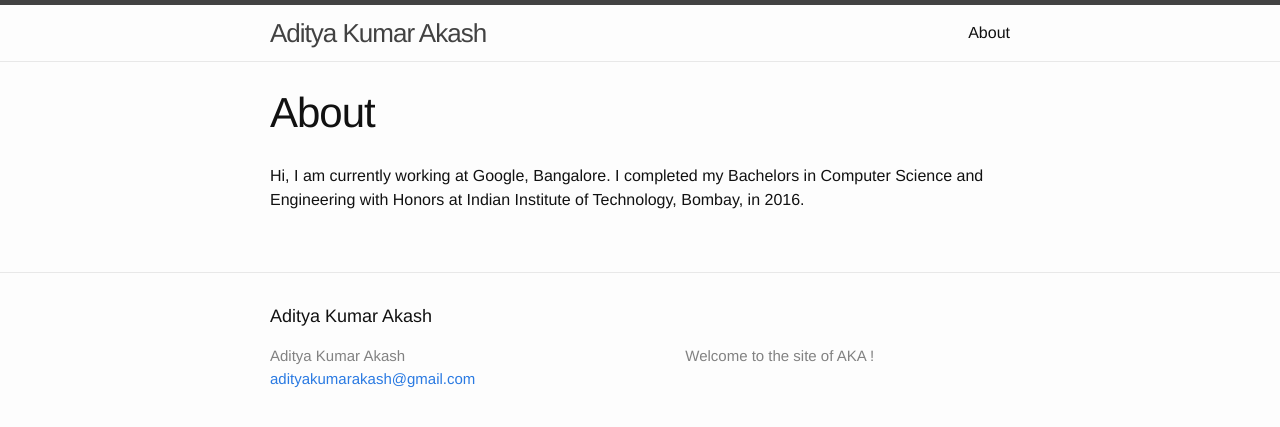
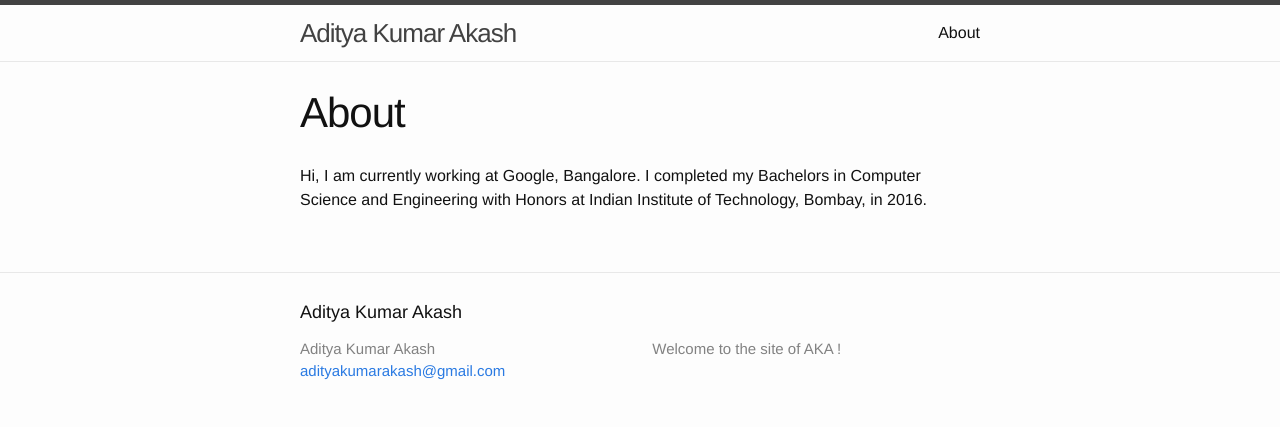
Before and after one commit to adityakumarakash/adityakumarakash.github.io, a Jekyll site: the page built from about.md, in a window 1280 px wide. Shown: the top 427 px of the page. Built offline with Jekyll 4.4.1, drawn with Linux system fonts in a browser that asks for light colours.

Commit message:
Update head.html

```diff
--- a/_includes/head.html
+++ b/_includes/head.html
@@ -5,7 +5,7 @@
 
   <title>{% if page.title %}{{ page.title | escape }}{% else %}{{ site.title | escape }}{% endif %}</title>
   <meta name="description" content="{% if page.excerpt %}{{ page.excerpt | strip_html | strip_newlines | truncate: 160 }}{% else %}{{ site.description }}{% endif %}">
-
+  <link rel="stylesheet" href="/css/bootstrap.css">
   <link rel="stylesheet" href="{{ "/css/main.css" | prepend: site.baseurl }}">
   <link rel="canonical" href="{{ page.url | replace:'index.html','' | prepend: site.baseurl | prepend: site.url }}">
   <link rel="alternate" type="application/rss+xml" title="{{ site.title }}" href="{{ "/feed.xml" | prepend: site.baseurl | prepend: site.url }}">
```
